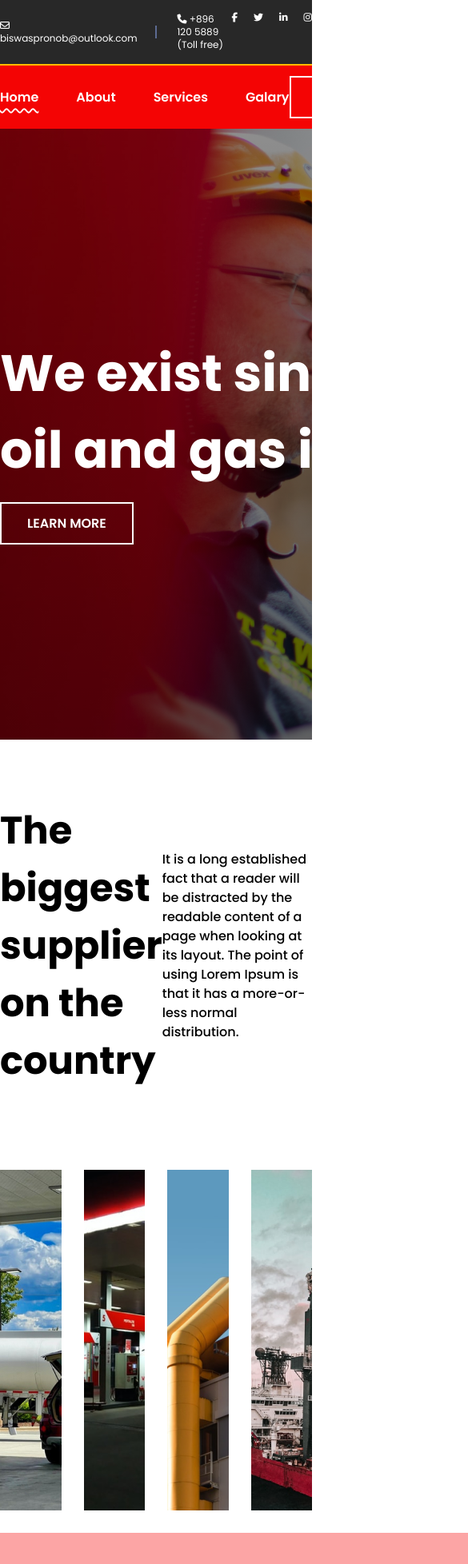
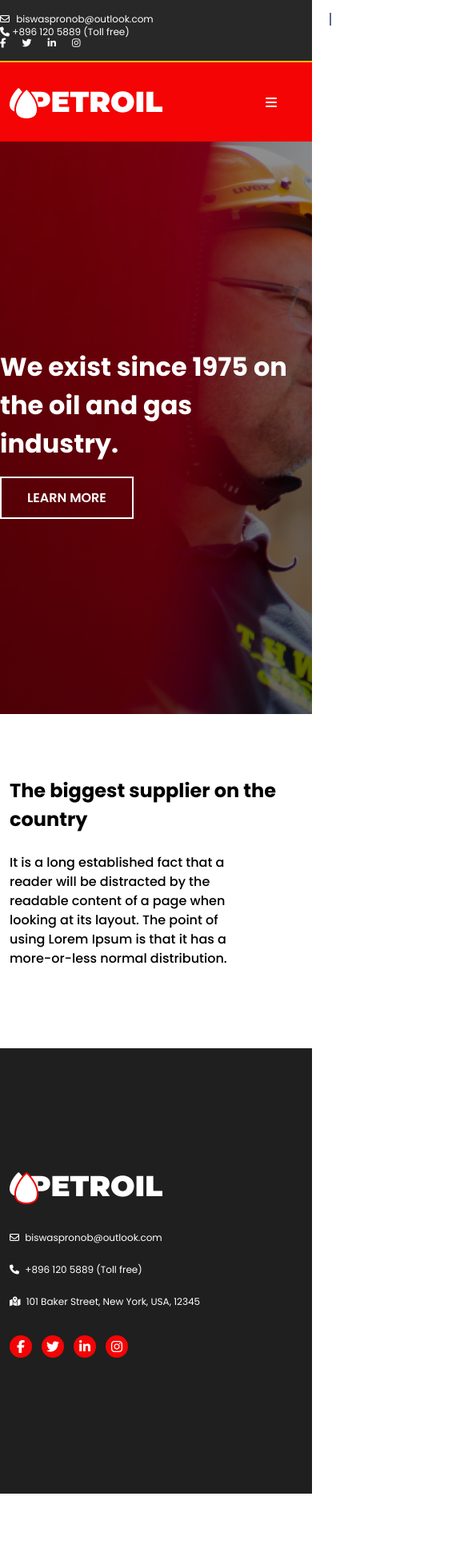
Before and after one commit to pronobiswas/petroil-tailwind, a plain HTML site: page index.html in a window 390 px wide. Shown: the top 1956 px of the page at 80% size, 585 px wide, since content can reach past the window. After the commit the page ends 1868 px from the top, so only its background shows below. Drawn offline with nearby package versions, Linux system fonts and the light colour scheme.

```diff
--- a/index.html
+++ b/index.html
@@ -12,13 +12,14 @@
 </head>
 <body>
     <header class="bg-[#282828] py-4 border-b-2 border-[#FFB800]" >
-        <div class="max-w-container mx-auto flex justify-between">
-            <div class="flex items-center gap-x-[50px]">
-                <a href="mailto:biswaspronob@outlook.com" target="_blank" class="text-white font-poppins text-xs font-normal relative after:absolute after:content-[''] after:w-[2px] after:h-[16px]  after:top-[50%] after:-right-[24px] after:bg-[#5C6A92] after:-translate-y-[50%]">
+        <div class="md:w-full lg:max-w-container mx-auto md:flex justify-between">
+
+            <div class="sm:flex items-center gap-x-[50px]">
+                <a href="mailto:biswaspronob@outlook.com" target="_blank" class="block text-white font-poppins text-xs font-normal relative after:absolute after:content-[''] after:w-[2px] after:h-[16px]  after:top-[50%] after:-right-[24px] after:bg-[#5C6A92] after:-translate-y-[50%]">
                     <i class="fa-regular fa-envelope mr-[5px]"></i>
                     biswaspronob@outlook.com
                 </a>
-                <a href="tel:01531881596" class="text-white font-poppins text-xs font-normal mr-[5px]">
+                <a href="tel:01531881596" class="block text-white font-poppins text-xs font-normal mr-[5px]">
                     <i class="fa-solid fa-phone"></i>
                     +896 120 5889 (Toll free)
                 </a>
@@ -29,26 +30,32 @@
                 <i class="fa-brands fa-linkedin-in"></i>
                 <i class="fa-brands fa-instagram"></i>
             </div>
+
         </div>
     </header>
     <!-- =======header end here======= -->
 
     <!-- ==========navbar start here======== -->
-    <nav class="bg-primary py-[27px]">
-        <div class="max-w-container mx-auto flex justify-between items-center">
-            <div>
+    <nav class="bg-primary py-[27px] px-3">
+        <div class="w-full sm:w-full md:w-full lg:w-full xl:max-w-container mx-auto flex justify-between items-center">   <!--nav-warpper-->
+
+            <div> <!--logo-->
                 <img src="./images/logo.png" alt="logo">
             </div>
-            <div >
-                <ul class="flex items-center justify-center gap-x-[47px]">
+            <div class="hidden md:block"> <!--nav_menu-->
+                <ul class="flex items-center justify-center sm:gap-x-10px md:gap-x-[20px] lg:gap-x-[47px] ">
                     <li><a href="#" class="text-white capitalize font-poppins font-semibold	text-base decoration-2 decoration-white underline decoration-wavy underline-offset-8">home</a></li>
                     <li><a href="#" class="text-white capitalize font-poppins font-semibold	text-base decoration-2 decoration-transparent underline decoration-wavy underline-offset-8 hover:decoration-white transition duration-400 ease-in-out">about</a></li>
                     <li><a href="#" class="text-white capitalize font-poppins font-semibold	text-base decoration-2 decoration-transparent underline decoration-wavy underline-offset-8 hover:decoration-white transition duration-400 ease-in-out">services</a></li>
                     <li><a href="#" class="text-white capitalize font-poppins font-semibold	text-base decoration-2 decoration-transparent underline decoration-wavy underline-offset-8 hover:decoration-white transition duration-400 ease-in-out">galary</a></li>
                 </ul>
             </div>
-            <div>
-                <a href="#" class="text-white text-base font-poppins font-semibold  border-2 border-white py-[13px] px-[32px] hover:bg-[#fff] hover:text-primary transition duration-300 ease-in-out">contact</a>
+            <div class=" ml-20px md:ml-1">
+                <a href="#" class="hidden sm:hidden md:hidden lg:block text-white text-base font-poppins font-semibold  border-2 border-white md:py-[13px] md:px-[32px] hover:bg-[#fff] hover:text-primary transition duration-300 ease-in-out">contact</a>
+
+                <button class="px-3 text-white md:hidden lg:hidden mr-5">
+                    <i class="fa-solid fa-bars"></i>
+                </button>
             </div>
         </div>
     </nav>
@@ -56,8 +63,8 @@
 
     <!-- =========banner======= -->
     <section class="py-[258px] bg-banner-bg">
-        <div class="max-w-container mx-auto  ">
-            <h1 class="text-white w-[842px] text-[64px] font-poppins font-bold mb-[31px]">
+        <div class="w-full md:max-w-container mx-auto  ">
+            <h1 class="text-white max-w-[842px] text-[32px] sm:text-[40px] md:text-[48px] lg:text-[64px] font-poppins font-bold mb-[31px]">
                 We exist since 1975 on the oil and gas industry.
             </h1>
             <a href="#" class="text-white text-base font-poppins font-semibold  border-2 border-white py-[13px] px-[32px] uppercase hover:bg-primary">learn more</a>
@@ -66,43 +73,50 @@
     <!-- =========banner======= -->
 
     <!-- =======promotion========== -->
-    <section class="pt-[78px] pb-[100px] bg-white-900">
+    <section class="pt-[78px] pb-[100px] px-3 lg:px-0 bg-white-900">
 
-        <div class="max-w-container mx-auto flex justify-center items-center">
-            <h2 class=" text-black text-5xl w-[490px] font-poppins font-bold leading-normal">
+        <div class="w-full xl:max-w-container xl:mx-auto lg:flex justify-center items-center">
+
+            <h2 class="font-poppins font-bold leading-normal text-black text-2xl md:text-3xl lg:text-5xl md:max-w-[400px] xl:max-w-[490px] ">
                 The biggest supplier on the country
             </h2>
-            <p class="w-[651px] leading-normal font-poppins text-base font-medium">
+
+            <p class="w-[300px] sm:w-[600px] xl:w-[651px] leading-normal font-poppins text-base font-medium pt-6 md:pt-2 ">
                 It is a long established fact that a reader will be distracted by the readable content of a page when looking at its layout. The point of using Lorem Ipsum is that it has a more-or-less normal distribution.
             </p>
+
         </div>
 
     </section>
     <!-- =======promotion========== -->
 
     <!-- ====galary======= -->
-    <section id="galary" class="">
+    <!-- <section id="galary" class="w-full">
 
-        <div class="flex items-center justify-center gap-x-7">
-            <div class="w-[458px] h-[426px] overflow-hidden bg-red-400">
+
+        <div class=" flex items-center justify-center gap-x-3">
+
+            <div class="w-[458px] h-[426px] overflow-hidden ">
                 <img src="./images/glary-image01.jpg" alt="picture" class="object-cover w-[100%] h-[100%]">
             </div>
-            <div class="w-[458px] h-[426px] overflow-hidden bg-red-400">
+            <div class="w-[458px] h-[426px] overflow-hidden hidden md:block">
                 <img src="./images/glary-image02.png" alt="picture" class="object-cover w-[100%] h-[100%]">
             </div>
-            <div class="w-[458px] h-[426px] overflow-hidden bg-red-400">
+            <div class="w-[458px] h-[426px] overflow-hidden hidden lg:block">
                 <img src="./images/glary-image03.png" alt="picture" class="object-cover w-[100%] h-[100%]">
             </div>
-            <div class="w-[458px] h-[426px] overflow-hidden bg-red-400">
+            <div class="w-[458px] h-[426px] overflow-hidden hidden xl:block">
                 <img src="./images/glary-image04.png" alt="picture" class="object-cover w-[100%] h-[100%]">
             </div>
+
+
         </div>
 
-    </section>
+    </section> -->
     <!-- ==========gaalary===== -->
 
     <!-- ===========services========= -->
-    <scetion id="services ">
+    <!-- <scetion id="services ">
         <div class="flex flex-wrap mt-7">
 
             <div class="w-[943px] h-[410px] bg-red-300  flex flex-col items-center justify-center">
@@ -138,11 +152,11 @@
             </div>
 
         </div>
-    </scetion>
+    </scetion> -->
     <!-- ===========services========= -->
 
     <!-- ===========about======= -->
-    <section id="about" class="py-[136px] bg-[#F0F0F0]">
+    <!-- <section id="about" class="py-[136px] bg-[#F0F0F0]">
         <div class="max-w-container mx-auto flex">
 
             <div class="w-[413px] bg-primary px-[75px] py-[100px]">
@@ -154,11 +168,11 @@
                 <a href="#" class="text-white text-base font-poppins font-semibold py-[13px] px-7 bg-primary  text-center hover:bg-[#fff] hover:text-primary transition duration-300 ease-in-out">learn more</a>
             </div>
         </div>
-    </section>
+    </section> -->
     <!-- ===========about======= -->
 
     <!-- ==========ambasitior patner logo========== -->
-    <section id="patner" class="py-[116px]">
+    <!-- <section id="patner" class="py-[116px]">
         <div class="max-w-container mx-auto flex justify-between">
             <div class="w-[256px] overflow-hidden">
                 <img src="./images/logo1.png" alt=" png" class="object-cover w-[100%] h-[100%]">
@@ -173,11 +187,11 @@
                 <img src="./images/logo4.png" alt=" png" class="object-cover w-[100%] h-[100%]">
             </div>
         </div>
-    </section>
+    </section> -->
     <!-- ==========ambasitior patner logo========== -->
 
     <!-- ===========blog card section========= -->
-    <section id="blog_card" class="py-[110px] bg-[#F0F0F0]">
+    <!-- <section id="blog_card" class="py-[110px] bg-[#F0F0F0]">
         <div class="max-w-container mx-auto flex justify-between">
 
             <div class="w-[339px] h-[401px] pt-[75px] px-[45px] bg-about-card01">
@@ -200,14 +214,15 @@
             </div>
 
         </div>
-    </section>
+    </section> -->
     <!-- ===========blog card section========= -->
     <!-- =======map======= -->
-    <section id="map" class="h-[405px] overflow-hidden">
+    <!-- <section id="map" class="h-[405px] overflow-hidden">
         <img src="./images/maps.png" alt="maps" class="w-[100%] h-[100%] object-cover">
-    </section>
+    </section> -->
     <!-- =======map======= -->
-    <section id="branch" class="py-[45px] bg-primary">
+
+    <!-- <section id="branch" class="py-[45px] bg-primary">
         <div class="max-w-container mx-auto flex items-center justify-between">
             <h5 class="text-white font-poppins font-bold text-4xl">
                 Want to join as member branch in your area?
@@ -215,11 +230,13 @@
             <a href="#" class="text-white text-base font-poppins font-semibold  border-2 border-white py-[13px] px-[32px] bg-transparent hover:bg-[#fff] hover:text-primary transition duration-300 ease-in-out">contact</a>
 
         </div>
-    </section>
+    </section> -->
+
     <!-- ========map========= -->
     <!-- =========footer====== -->
-    <footer class="bg-[#1F1F1F] pt-[150px] pb-[170px]">
-        <div class="max-w-container mx-auto flex items-center justify-between">
+
+    <footer class="bg-[#1F1F1F] pt-[150px] pb-[170px] xs:bg-red-400 px-3">
+        <div class="w-full xl:max-w-container mx-auto flex items-center justify-between">
 
             <!-- =====footer text=== -->
             <div>
@@ -273,8 +290,8 @@
             </div>
 
             <!-- =====footer links==== -->
-            <div class="flex justify-between w-[690px]">
-                <div>
+            <div class="hidden md:flex md:justify-center md:flex-wrap md:block lg:flex w-full xl:w-[690px]  ">
+                <div class="w-full max-w-[300px] ">
                     <h5 class="text-white font-poppins text-base font-semibold leading-normal mb-5">Company</h5>
                     <ul class="flex flex-col gap-y-4">
                         <li><a href="#" class="text-white font-poppins capitalize text-sm font-normal hover:text-primary transition duration-300 ease-in-out">home</a></li>
@@ -283,7 +300,7 @@
                         <li><a href="#" class="text-white font-poppins capitalize text-sm font-normal hover:text-primary transition duration-300 ease-in-out">Gallery</a></li>
                     </ul>
                 </div>
-                <div>
+                <div class="max-w-[300px]">
                     <h5 class="text-white font-poppins text-base font-semibold leading-normal capitalize mb-5">other</h5>
                     <ul class="flex flex-col gap-y-4">
                         <li><a href="#" class="text-white font-poppins capitalize text-sm font-normal hover:text-primary transition duration-300 ease-in-out">Blog</a></li>
@@ -307,14 +324,15 @@
         </div>
     </footer>
     <!-- =========footer====== -->
+
     <!-- =========footnone========= -->
-    <section class="bg-[#282828] py-[43px]">
+    <!-- <section class="bg-[#282828] py-[43px]">
         <div class="max-w-container mx-auto">
             <p class="font-poppins text-base font-normal text-[#6C6C6C]">
                 © Copyright 2022 by AltDesain Studio – All right reserved.
             </p>
         </div>
-    </section>
+    </section> -->
     <!-- ===========foot note========= -->
 
 
--- a/style.css
+++ /dev/null
@@ -1,4 +0,0 @@
-.container{
-    background:  url(./images/about_image01.jpg);
-    background-image: linear-gradient(rgba(0, 0, 0, 0.445),rgba(0, 0, 0, 0.404));
-}
```
Also changed, not shown: tailwind.config.js (+8 -0 lines).
